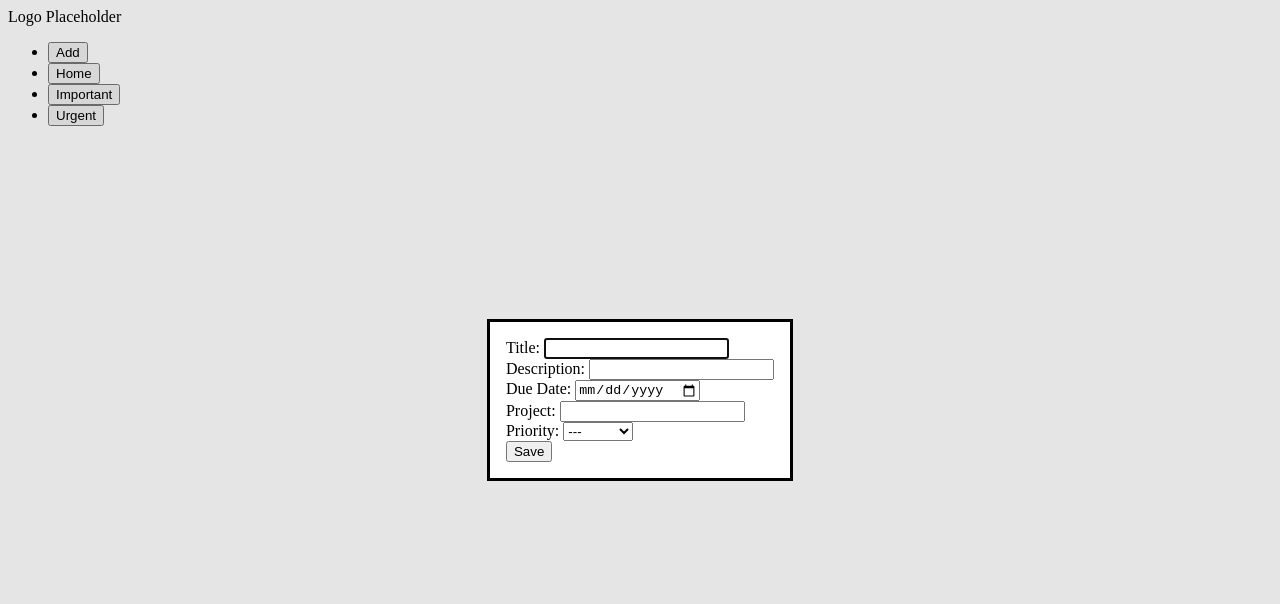
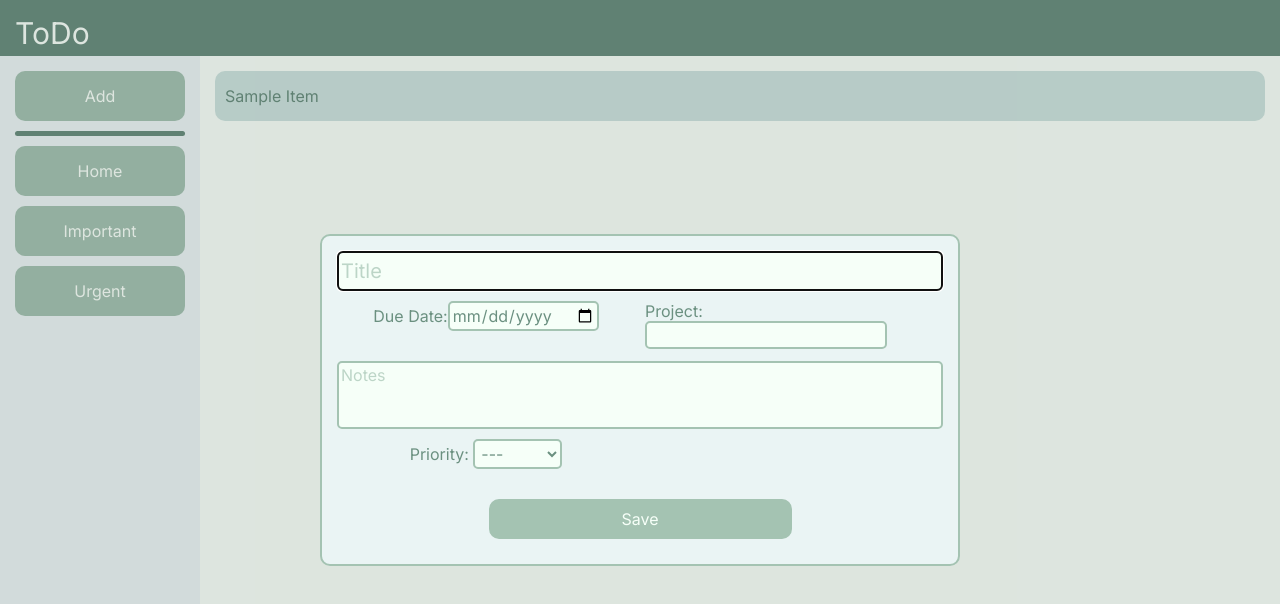
Before and after one commit to stevKalo/todo-app, a website built with webpack: page src/index.html in a window 1280 px wide. Both pictures are taken after a click on the button "Add". Built offline with nearby package versions, Linux system fonts and the light colour scheme.

Commit message:
Add project list and modal functionality

```diff
--- a/src/index.html
+++ b/src/index.html
@@ -4,43 +4,69 @@
     <meta charset="UTF-8" />
     <meta name="viewport" content="width=device-width, initial-scale=1.0" />
     <title>ToDo List</title>
+    <link rel="preconnect" href="https://fonts.googleapis.com" />
+    <link rel="preconnect" href="https://fonts.gstatic.com" crossorigin />
+    <link
+      href="https://fonts.googleapis.com/css2?family=Inter:wght@100;200;300;400;500;600;700;800;900&display=swap"
+      rel="stylesheet"
+    />
   </head>
   <body>
     <div id="content">
-      <header>Logo Placeholder</header>
-      <div class="side-nav">
+      <header>ToDo</header>
+      <nav class="side-nav">
         <ul id="button-list">
-          <li>
-            <button id="add-btn">Add</button>
-          </li>
-          <li><button id="home">Home</button></li>
-          <li><button id="important">Important</button></li>
-          <li><button id="urgent">Urgent</button></li>
+          <li><button class="nav-btn" id="add-btn">Add</button></li>
+          <li><button class="spacer"></button></li>
+          <li><button class="nav-btn" id="home">Home</button></li>
+          <li><button class="nav-btn" id="important">Important</button></li>
+          <li><button class="nav-btn" id="urgent">Urgent</button></li>
         </ul>
-      </div>
+      </nav>
       <div class="main">
         <ul id="tasks"></ul>
       </div>
     </div>
-
     <dialog id="todo-modal">
-      <form>
-        <label for="title">Title:</label>
-        <input type="text" id="title" name="title" required /><br />
-        <label for="description">Description:</label>
-        <input type="text" id="description" name="description" /><br />
-        <label for="due-date">Due Date:</label>
-        <input type="date" id="due-date" name="due-date" /><br />
-        <label for="project">Project:</label>
-        <input type="text" id="project" name="project" required /><br />
-        <label for="priority">Priority:</label>
-        <select id="priority" name="priority">
-          <option value="low">---</option>
-          <option value="medium">Medium</option>
-          <option value="high">High</option></select
-        ><br />
-        <button type="button" id="save-btn">Save</button>
-      </form>
+      <div>
+        <form>
+          <input
+            type="text"
+            id="title"
+            name="title"
+            placeholder="Title"
+            required
+          />
+          <label for="due-date" id="due-lable">
+            Due Date:<input type="date" id="due-date" name="due-date"
+          /></label>
+          <label for="project" id="project-label"
+            >Project:
+            <input
+              list="project-options"
+              type="text"
+              id="project"
+              name="project"
+            />
+            <datalist id="project-options"> </datalist>
+          </label>
+          <textarea
+            id="notes"
+            name="description"
+            placeholder="Notes"
+            rows="3"
+          ></textarea>
+          <label id="priority-label"
+            >Priority:
+            <select id="priority" name="priority">
+              <option value="default">---</option>
+              <option value="medium">Medium</option>
+              <option value="high">High</option>
+            </select>
+          </label>
+          <button type="button" id="save-btn">Save</button>
+        </form>
+      </div>
     </dialog>
   </body>
 </html>
--- a/src/index.js
+++ b/src/index.js
@@ -8,18 +8,43 @@ const addBtn = document.getElementById("add-btn");
 const dialog = document.getElementById("todo-modal");
 const saveBtn = document.getElementById("save-btn");
 const taskList = document.getElementById("tasks");
+const projectOption = document.getElementById("project-options");
 
 // Todo List Array
 let todoList = [];
+
+let projectList = [];
+
+function updateProjectList(item) {
+  projectList.push(item);
+  const newOption = document.createElement("option");
+  newOption.value = item;
+  projectOption.appendChild(newOption);
+}
 
 // Gloabl Functions
 function modalClear() {
   document.getElementById("title").value = "";
   document.getElementById("priority").value = "";
   document.getElementById("due-date").value = "";
-  document.getElementById("description").value = "";
+  document.getElementById("notes").value = "";
   document.getElementById("project").value = "";
 }
+
+// On Load Functions
+window.onload = () => {
+  const todoItem = new TodoItem(
+    "Sample Item",
+    "high",
+    "2020-07-01",
+    "This is a test",
+    "Test Project",
+    false
+  );
+  updateProjectList("Test Project");
+  todoList.push(todoItem);
+  createItem(todoItem, taskList);
+};
 
 // Open Modal
 addBtn.addEventListener("click", () => {
@@ -31,9 +56,14 @@ saveBtn.addEventListener("click", () => {
   const title = document.getElementById("title").value;
   const priority = document.getElementById("priority").value;
   const dueDate = document.getElementById("due-date").value;
-  const description = document.getElementById("description").value;
+  const description = document.getElementById("notes").value;
   const project = document.getElementById("project").value;
 
+  if (project != "") {
+    if (!projectList.includes(project)) {
+      updateProjectList(project);
+    }
+  }
   const todoItem = new TodoItem(
     title,
     priority,
--- a/src/styles.css
+++ b/src/styles.css
@@ -0,0 +1,208 @@
+*,
+*::before,
+*::after {
+  box-sizing: border-box;
+}
+
+* {
+  margin: 0;
+  padding: 0;
+  font: inherit;
+}
+
+ul,
+li {
+  list-style: none;
+}
+
+body {
+  min-height: 100vh;
+  position: relative;
+}
+
+input,
+textarea,
+button,
+select {
+  font: inherit;
+  border: inherit;
+  background-color: inherit;
+  color: inherit;
+}
+
+:root {
+  --primary: #6b9080;
+  --secondary: #a4c3b2;
+  --accent: #cce3de;
+  --background: #f6fff8;
+  --foreground: #eaf4f4;
+  color: var(--primary);
+  background-color: var(--background);
+  border-color: var(--secondary);
+  font-family: "Inter", sans-serif;
+}
+
+div#content {
+  display: grid;
+  grid-template-columns: 200px 1fr;
+  grid-template-rows: 7vh 1fr;
+  min-height: 100vh;
+}
+
+header {
+  grid-column: 1 / 3;
+  display: grid;
+  grid-template-columns: 1fr 1fr;
+  grid-template-rows: 1fr;
+  align-items: center;
+  background-color: var(--primary);
+  color: var(--background);
+  padding: 15px;
+  font-size: clamp(10px, 5vw, 30px);
+}
+
+nav {
+  grid-column: 1 / 2;
+  grid-row: 2 / 3;
+  display: grid;
+  grid-template-columns: 1fr;
+  grid-template-rows: 1fr 1fr;
+  background-color: var(--foreground);
+  padding: 15px;
+}
+
+nav > ul {
+  display: grid;
+  grid-template-columns: 1fr;
+  grid-template-rows: 50px 5px;
+  grid-auto-rows: 50px;
+  gap: 10px;
+}
+
+ul > li {
+  display: grid;
+  grid-template-columns: 1fr;
+}
+
+button.nav-btn {
+  background-color: var(--secondary);
+  color: var(--background);
+  padding: 10px 15px;
+  border-radius: 10px;
+  transition: 0.3s;
+}
+button.spacer {
+  background-color: var(--primary);
+  border-radius: 5px;
+}
+
+button.nav-btn:hover {
+  transform: scale(1.02);
+  background-color: var(--primary);
+}
+
+.main {
+  grid-column: 2 / 3;
+  grid-row: 2 / 3;
+  display: grid;
+  grid-template-columns: 1fr;
+  grid-template-rows: 1fr;
+  padding: 15px;
+}
+
+.main > ul {
+  display: grid;
+  grid-template-columns: 1fr;
+  grid-auto-rows: 50px;
+  gap: 10px;
+}
+
+.item {
+  display: grid;
+  align-items: center;
+  grid-template-columns: 1fr;
+  background-color: var(--accent);
+  padding: 10px;
+  border-radius: 10px;
+}
+
+dialog {
+  top: 50%;
+  left: 50%;
+  transform: translate(-50%, -50%);
+  background-color: var(--foreground);
+  color: var(--primary);
+  padding: 15px;
+  border-radius: 10px;
+  border: 2px solid var(--secondary);
+}
+
+dialog > div > form {
+  display: grid;
+  gap: 10px;
+  grid-template-columns: 1fr 1fr;
+  grid-template-rows: 40px 50px 1fr 50px 50px;
+  align-items: start;
+  justify-items: center;
+}
+
+select,
+input,
+textarea {
+  background-color: var(--background);
+  border-radius: 5px;
+  border: 2px solid var(--secondary);
+  padding: 2px;
+}
+
+button#save-btn {
+  background-color: var(--secondary);
+  color: var(--background);
+  padding: 10px 15px;
+  border-radius: 10px;
+  transition: 0.3s;
+  grid-row: 5/6;
+  grid-column: 1/3;
+  width: 50%;
+}
+
+button#save-btn:hover {
+  transform: scale(1.02);
+  background-color: var(--primary);
+}
+
+#title {
+  height: 100%;
+  width: 100%;
+  font-size: 20px;
+  grid-column: 1 / 3;
+  grid-row: 1 / 2;
+}
+
+#due-label {
+  width: 50%;
+  grid-column: 1 / 2;
+  grid-row: 2 / 3;
+}
+
+#project-label {
+  grid-column: 2 / 3;
+  grid-row: 2 / 3;
+}
+
+#notes {
+  width: 100%;
+  grid-column: 1/ 3;
+  grid-row: 3/4;
+  resize: none;
+}
+
+#priority {
+  grid-column: 1/3;
+  grid-row: 4/5;
+}
+
+*::placeholder {
+  color: var(--secondary);
+  opacity: 0.7;
+}
```
Also changed, not shown: dist/index.html, dist/main.js.
